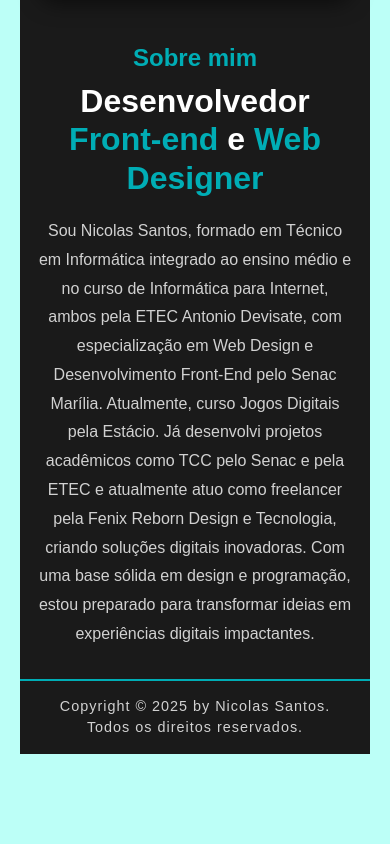
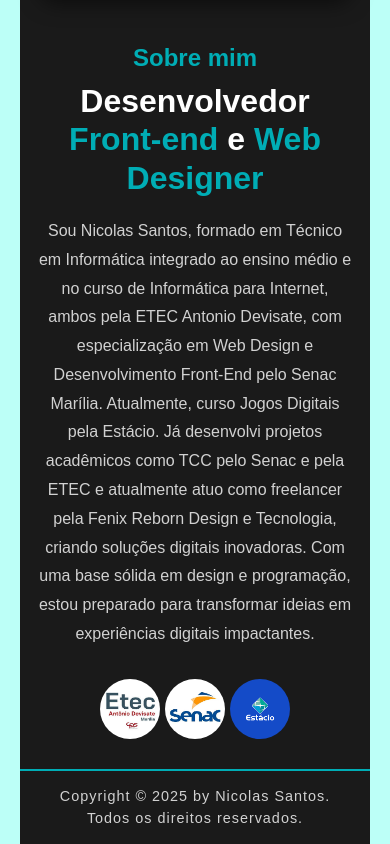
Before and after one commit to nicolassantos22/portfolio, a plain HTML site: page index.html in a window 390 px wide. Shown: the part 5608-6452 px from the top of the page. Before the commit the page ends 6362 px from the top, so only its background shows below. Drawn offline with nearby package versions, Linux system fonts and the light colour scheme; a web font is replaced by a local one.

Commit message:
Adição das instituições a qual estudei

```diff
--- a/css/styles.css
+++ b/css/styles.css
@@ -352,14 +352,14 @@ header {
 
 /* Estilo do fundo do modal */
 .modal {
-    display: none; /* Oculta o modal por padrão */
+    display: none;
     position: fixed;
     top: 0;
     left: 0;
     width: 100%;
     height: 100%;
-    background: rgba(0, 0, 0, 0.7); /* Fundo escuro semi-transparente */
-    backdrop-filter: blur(5px); /* Efeito de desfoque no fundo */
+    background: rgba(0, 0, 0, 0.7);
+    backdrop-filter: blur(5px);
     justify-content: center;
     align-items: center;
     z-index: 1000;
@@ -374,11 +374,12 @@ header {
     width: 90%;
     text-align: center;
     position: relative;
-    box-shadow: 0 10px 30px rgba(0, 0, 0, 0.3); /* Sombra suave */
-    animation: fadeIn 0.3s ease; /* Animação de entrada */
+    box-shadow: 0 10px 30px rgba(0, 0, 0, 0.3);
+    animation: fadeIn 0.3s ease;
 }
 
 /* Animação de entrada do modal */
+
 @keyframes fadeIn {
     from {
         opacity: 0;
@@ -402,7 +403,7 @@ header {
 }
 
 .close-modal:hover {
-    color: #000; /* Cor mais escura ao passar o mouse */
+    color: #000;
 }
 
 /* Estilo do título do modal */
@@ -417,6 +418,7 @@ header {
 }
 
 /* Estilo do texto do modal */
+
 .modal-content p {
     margin-top: 20px;
     font-size: 1rem;
@@ -425,6 +427,7 @@ header {
 }
 
 /* Estilo do link no modal */
+
 .modal-content a {
     display: inline-block;
     padding: 10px 20px;
@@ -576,6 +579,32 @@ textarea:focus {
     text-align: justify;
 }
 
+/* Estilo do container das instituições */
+
+.instituicoes {
+    display: flex;
+    justify-content: space-between;
+    align-items: center;
+    margin-top: 30px;
+    gap: 10 px;
+}
+
+/* Estilo das imagens das instituições */
+
+.instituicoes img {
+    max-width: 100px;
+    height: auto;
+    border-radius: 50px;
+    transition: transform 0.3s ease, opacity 0.3s ease;
+}
+
+/* Efeito de hover nas imagens */
+
+.instituicoes img:hover {
+    transform: scale(1.1);
+    opacity: 0.9;
+}
+
 /* Estilo do Rodapé */
 
 footer {
@@ -634,7 +663,6 @@ footer p {
         font-size: 1.5rem;
         margin: 15px 0;
     }
-
 
     /* Home */
 
@@ -716,6 +744,19 @@ footer p {
 
     .about-content p {
         text-align: center;
+    }
+
+    /* Ajustes para o container das instituições */
+
+    .instituicoes {
+        flex-wrap: wrap;
+        justify-content: center;
+        gap: 10px;
+    }
+
+    .instituicoes img {
+        max-width: 80px;
+        margin-right: 0;
     }
 }
 
@@ -824,6 +865,16 @@ footer p {
         font-size: 1rem;
     }
 
+    /* Ajustes para o container das instituições */
+
+    .instituicoes {
+        gap: 5px;
+    }
+
+    .instituicoes img {
+        max-width: 60px;
+    }
+
     /* Rodapé */
 
     footer {
--- a/index.html
+++ b/index.html
@@ -207,6 +207,12 @@
             <p>
             Sou Nicolas Santos, formado em Técnico em Informática integrado ao ensino médio e no curso de Informática para Internet, ambos pela ETEC Antonio Devisate, com especialização em Web Design e Desenvolvimento Front-End pelo Senac Marília. Atualmente, curso Jogos Digitais pela Estácio. Já desenvolvi projetos acadêmicos como TCC pelo Senac e pela ETEC e atualmente atuo como freelancer pela Fenix Reborn Design e Tecnologia, criando soluções digitais inovadoras. Com uma base sólida em design e programação, estou preparado para transformar ideias em experiências digitais impactantes.
             </p>
+
+            <div class="instituicoes">
+                <img src="img/Etec.jpg" alt="Etec Antonio Devisate">
+                <img src="img/senac.jpg" alt="Senac Marilia">
+                <img src="img/Estacio.png" alt="Estacio">
+            </div>
         </div>
     </section>
 
```
Also changed, not shown: img/Estacio.png (added), img/Etec.jpg (added), img/senac.jpg (added).
